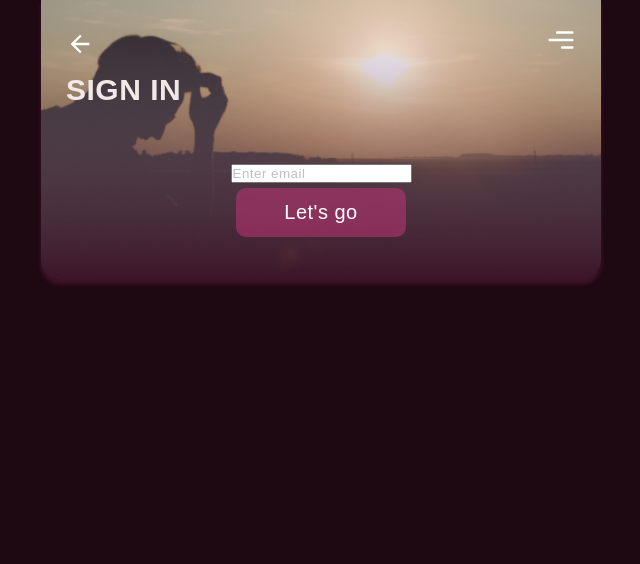
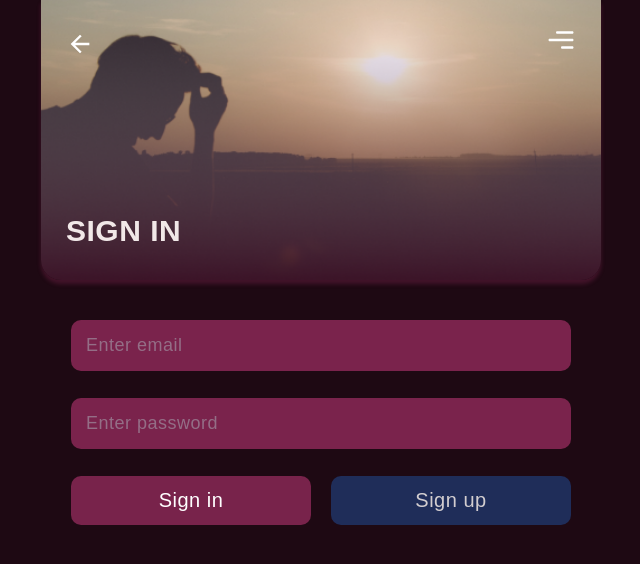
Before and after one commit to AndreyEmelianov/Workout-Project-Client, a React (Vite) app: page /auth in a window 1280 px wide. Shown: the top 564 px of the page, without its empty margins (319-959 px from the left). Built offline with nearby package versions, Linux system fonts and the light colour scheme; a web font is replaced by a local one.

Commit message:
реализовал компонент инпута Field добавил два поля email и password в форму на странице авторизации Auth, добавил кнопки, добавил компонент лоадер

```diff
--- a/src/components/screens/auth/Auth.jsx
+++ b/src/components/screens/auth/Auth.jsx
@@ -1,9 +1,25 @@
 import { useForm } from 'react-hook-form';
+import { useState } from 'react';
+
 import Layout from '../../layout/Layout';
 import Button from '../../ui/button/Button';
+import Field from '../../ui/field/Field';
+import Loader from '../../ui/loader/Loader';
+
+import styles from './Auth.module.scss';
+
+//временное состояние лоадера
+const isLoading = false;
+const isLoadingAuth = false;
 
 const Auth = () => {
-	const { register, handleSubmit } = useForm({
+	const [type, setType] = useState('auth');
+
+	const {
+		register,
+		handleSubmit,
+		formState: { errors }
+	} = useForm({
 		mode: 'onChange'
 	});
 
@@ -12,20 +28,38 @@
 	};
 
 	return (
-		<Layout heading='Sign in' bgImage='/images/auth-bg.png'>
+		<>
+			<Layout heading='Sign in' bgImage='/images/auth-bg.png' />
 			<div className='wrapper-inner-page'>
+				{(isLoading || isLoadingAuth) && <Loader />}
 				<form onSubmit={handleSubmit(onSubmit)}>
-					<input
+					<Field
+						error={errors?.email?.message}
+						name='email'
+						register={register}
+						options={{
+							required: 'Email is required'
+						}}
 						type='text'
 						placeholder='Enter email'
-						{...register('email', {
-							required: 'Email is required'
-						})}
 					/>
-					<Button>Let's go</Button>
+					<Field
+						error={errors?.password?.message}
+						name='password'
+						register={register}
+						options={{
+							required: 'Password is required'
+						}}
+						type='password'
+						placeholder='Enter password'
+					/>
+					<div className={styles.wrapperButtons}>
+						<Button clickHandler={() => setType('auth')}>Sign in</Button>
+						<Button clickHandler={() => setType('reg')}>Sign up</Button>
+					</div>
 				</form>
 			</div>
-		</Layout>
+		</>
 	);
 };
 
--- /dev/null
+++ b/src/components/screens/auth/Auth.module.scss
@@ -0,0 +1,23 @@
+@import 'src/assets/styles/variables';
+
+.wrapperButtons {
+	display: flex;
+	align-items: center;
+	justify-content: space-between;
+
+	> div {
+		width: 48%;
+		> button {
+			width: 100%;
+		}
+		&:last-child > button {
+			background-color: #20366b;
+			opacity: 0.8;
+			transition: opacity 0.15s ease;
+			&:hover {
+				background-color: #29478c;
+				opacity: 1;
+			}
+		}
+	}
+}
--- /dev/null
+++ b/src/components/ui/field/Field.jsx
@@ -0,0 +1,12 @@
+import styles from './Field.module.scss';
+
+const Field = ({ register, name, options, error, ...rest }) => {
+	return (
+		<div style={{ marginBottom: '1rem' }}>
+			<input {...register(name, options)} {...rest} className={styles.input} />
+			{error && <div className={styles.error}>{error}</div>}
+		</div>
+	);
+};
+
+export default Field;
--- /dev/null
+++ b/src/components/ui/field/Field.module.scss
@@ -0,0 +1,26 @@
+@import 'src/assets/styles/variables';
+
+.input {
+	background-color: $dark-accent;
+	border: 1px solid transparent;
+	color: $white;
+	font-size: 18px;
+	padding: 14px;
+	border-radius: 10px;
+	margin-bottom: 0.7rem;
+	outline: none;
+	width: 100%;
+
+	&:focus {
+		border-color: rgba($accent, 0.3);
+	}
+
+	&::placeholder {
+		color: #946e86;
+	}
+}
+
+.error {
+	color: #8d2b3d;
+	font-size: 1rem;
+}
--- /dev/null
+++ b/src/components/ui/loader/Loader.jsx
@@ -0,0 +1,12 @@
+const Loader = () => {
+	return (
+		<img
+			src='/images/three-dots.svg'
+			alt='loader'
+			draggable='false'
+			width={90}
+		/>
+	);
+};
+
+export default Loader;
```
